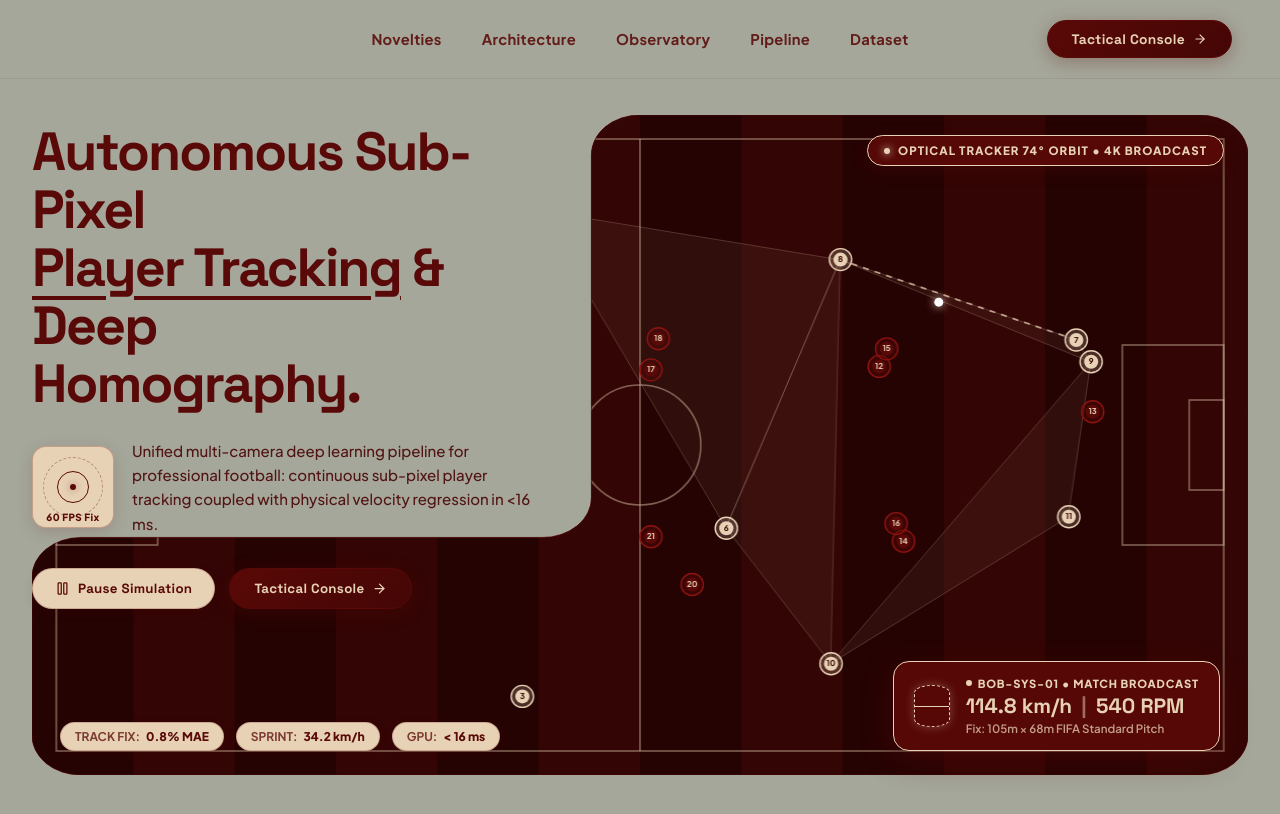
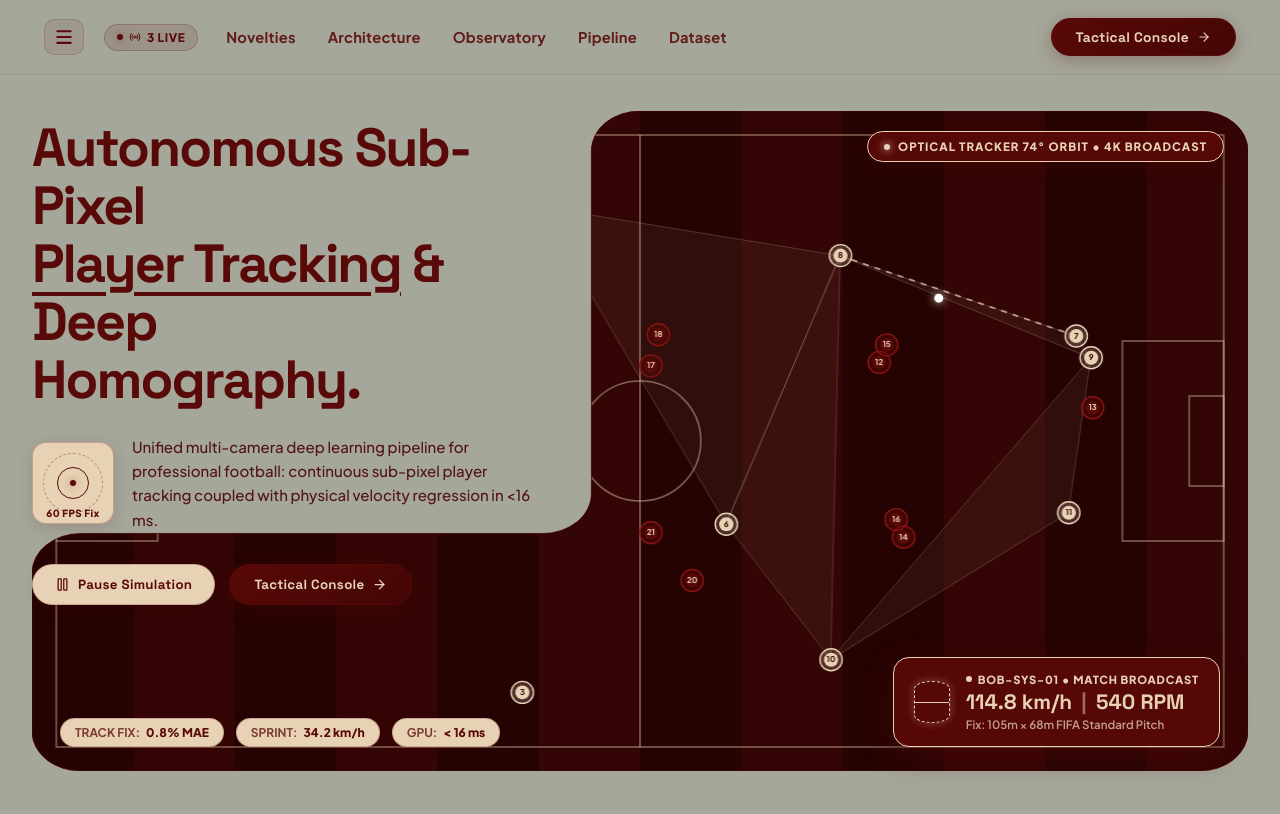
Before and after one commit to SachinYadav2446/Pitch-Lab, a React app in the folder frontend/: page / in a window 1280 px wide. Shown: the top 814 px of the page. Built offline with nearby package versions, Linux system fonts and the light colour scheme; the HTML template or start-up script is replaced by a standard one.

Commit message:
feat(navbar): left-center navigation links with three-lines menu button and 3 LIVE indicator

```diff
--- a/frontend/src/components/Navbar.jsx
+++ b/frontend/src/components/Navbar.jsx
@@ -1,5 +1,5 @@
 import React, { useState } from 'react';
-import { ArrowRight, Menu, X } from 'lucide-react';
+import { ArrowRight, Menu, X, Radio } from 'lucide-react';
 
 export default function Navbar({ onLaunchStudio }) {
   const [mobileMenuOpen, setMobileMenuOpen] = useState(false);
@@ -17,7 +17,7 @@ export default function Navbar({ onLaunchStudio }) {
       position: 'sticky',
       top: 0,
       zIndex: 1000,
-      padding: '20px 48px',
+      padding: '18px 44px',
       display: 'flex',
       alignItems: 'center',
       justifyContent: 'space-between',
@@ -25,15 +25,73 @@ export default function Navbar({ onLaunchStudio }) {
       borderBottom: '1px solid rgba(89, 9, 7, 0.08)',
       boxShadow: 'none'
     }}>
-      {/* Left spacer for perfect center balance */}
-      <div style={{ flex: 1 }} className="hidden-mobile" />
-
-      {/* Center Nav Links: Deep Burgundy on Muted Sage Grey */}
+      {/* ========================================================
+          LEFT-CENTERED NAVIGATION GROUP
+          Three Lines Menu Icon + 3 Live Badge + Left-Centered Links
+          ======================================================== */}
       <div style={{
         display: 'flex',
         alignItems: 'center',
-        gap: '40px',
-        justifyContent: 'center'
+        gap: '20px'
+      }}>
+        {/* Three Lines (Hamburger Menu Icon) */}
+        <button
+          onClick={() => setMobileMenuOpen(!mobileMenuOpen)}
+          style={{
+            background: 'rgba(89, 9, 7, 0.08)',
+            border: '1px solid rgba(89, 9, 7, 0.15)',
+            borderRadius: '10px',
+            color: 'var(--burgundy-deep)',
+            cursor: 'pointer',
+            padding: '7px 9px',
+            display: 'flex',
+            alignItems: 'center',
+            justifyContent: 'center',
+            transition: 'all 0.2s ease'
+          }}
+          onMouseEnter={(e) => e.currentTarget.style.background = 'rgba(89, 9, 7, 0.16)'}
+          onMouseLeave={(e) => e.currentTarget.style.background = 'rgba(89, 9, 7, 0.08)'}
+          aria-label="Toggle Navigation Menu"
+        >
+          {mobileMenuOpen ? (
+            <X size={20} color="var(--burgundy-deep)" strokeWidth={2.5} />
+          ) : (
+            <Menu size={20} color="var(--burgundy-deep)" strokeWidth={2.5} />
+          )}
+        </button>
+
+        {/* 3 LIVE Indicator Badge on Left Side */}
+        <div style={{
+          display: 'flex',
+          alignItems: 'center',
+          gap: '6px',
+          padding: '5px 12px',
+          borderRadius: '20px',
+          background: 'rgba(89, 9, 7, 0.12)',
+          border: '1px solid rgba(89, 9, 7, 0.22)',
+          fontSize: '0.74rem',
+          fontWeight: 800,
+          color: 'var(--burgundy-deep)',
+          letterSpacing: '0.6px'
+        }}>
+          <span style={{
+            width: '6px',
+            height: '6px',
+            borderRadius: '50%',
+            backgroundColor: '#590907',
+            boxShadow: '0 0 8px rgba(89, 9, 7, 0.6)',
+            display: 'inline-block'
+          }} />
+          <Radio size={12} color="var(--burgundy-deep)" />
+          <span>3 LIVE</span>
+        </div>
+
+        {/* Left-Centered Navigation Links */}
+        <div style={{
+          display: 'flex',
+          alignItems: 'center',
+          gap: '32px',
+          marginLeft: '8px'
         }} className="hidden-mobile">
           {navLinks.map((link) => (
             <a
@@ -44,14 +102,14 @@ export default function Navbar({ onLaunchStudio }) {
                 color: 'var(--burgundy-deep)',
                 fontSize: '0.92rem',
                 fontWeight: 700,
-              letterSpacing: '0.3px',
+                letterSpacing: '0.2px',
                 opacity: 0.88,
                 transition: 'all 0.2s ease'
               }}
               onMouseEnter={(e) => {
                 e.target.style.opacity = '1';
                 e.target.style.color = '#380504';
-              e.target.style.textShadow = '0 0 10px rgba(89, 9, 7, 0.2)';
+                e.target.style.textShadow = '0 0 10px rgba(89, 9, 7, 0.25)';
               }}
               onMouseLeave={(e) => {
                 e.target.style.opacity = '0.88';
@@ -63,13 +121,14 @@ export default function Navbar({ onLaunchStudio }) {
             </a>
           ))}
         </div>
+      </div>
 
-      {/* Right Action: Deep Burgundy Button with Warm Cream Beige Text */}
+      {/* ========================================================
+          RIGHT SIDE: Tactical Console CTA Button
+          ======================================================== */}
       <div style={{
-        flex: 1,
         display: 'flex',
         alignItems: 'center',
-        justifyContent: 'flex-end',
         gap: '12px'
       }}>
         <button
@@ -84,26 +143,9 @@ export default function Navbar({ onLaunchStudio }) {
           <span>Tactical Console</span>
           <ArrowRight size={14} color="var(--cream-beige)" />
         </button>
-
-        {/* Mobile Menu Button */}
-        <button
-          onClick={() => setMobileMenuOpen(!mobileMenuOpen)}
-          style={{
-            background: 'none',
-            border: 'none',
-            color: 'var(--burgundy-deep)',
-            cursor: 'pointer',
-            padding: '6px',
-            display: 'none'
-          }}
-          className="show-mobile"
-          aria-label="Toggle Navigation Menu"
-        >
-          {mobileMenuOpen ? <X size={24} color="#590907" /> : <Menu size={24} color="#590907" />}
-        </button>
       </div>
 
-      {/* Mobile Drawer */}
+      {/* Mobile Menu Drawer */}
       {mobileMenuOpen && (
         <div style={{
           position: 'absolute',
@@ -115,8 +157,9 @@ export default function Navbar({ onLaunchStudio }) {
           padding: '24px',
           display: 'flex',
           flexDirection: 'column',
-          gap: '20px',
-          borderBottom: '1px solid rgba(89, 9, 7, 0.15)'
+          gap: '18px',
+          borderBottom: '1px solid rgba(89, 9, 7, 0.15)',
+          boxShadow: '0 10px 30px rgba(0, 0, 0, 0.15)'
         }}>
           {navLinks.map((link) => (
             <a
```
Lines whose indentation alone changed are shown as unchanged.
